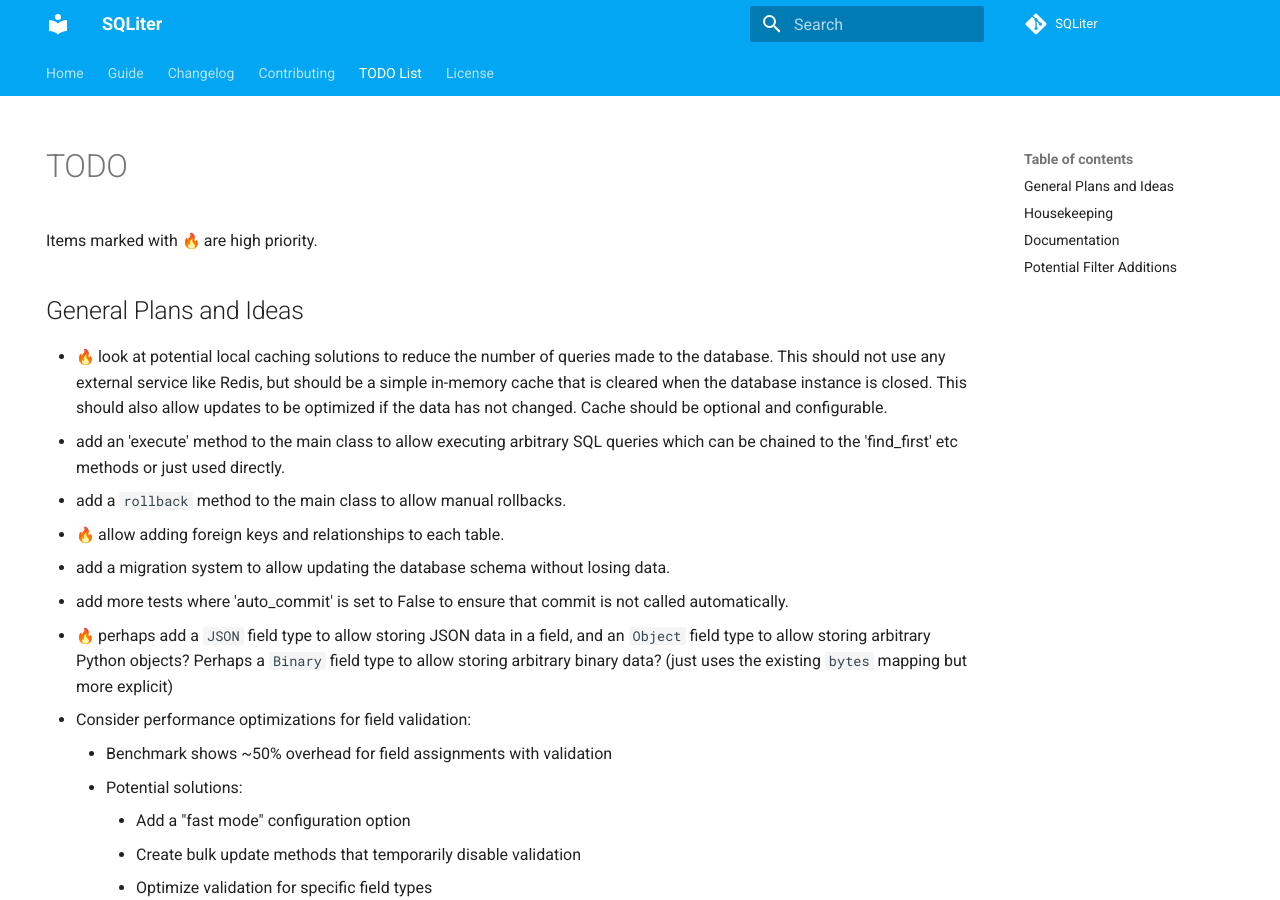
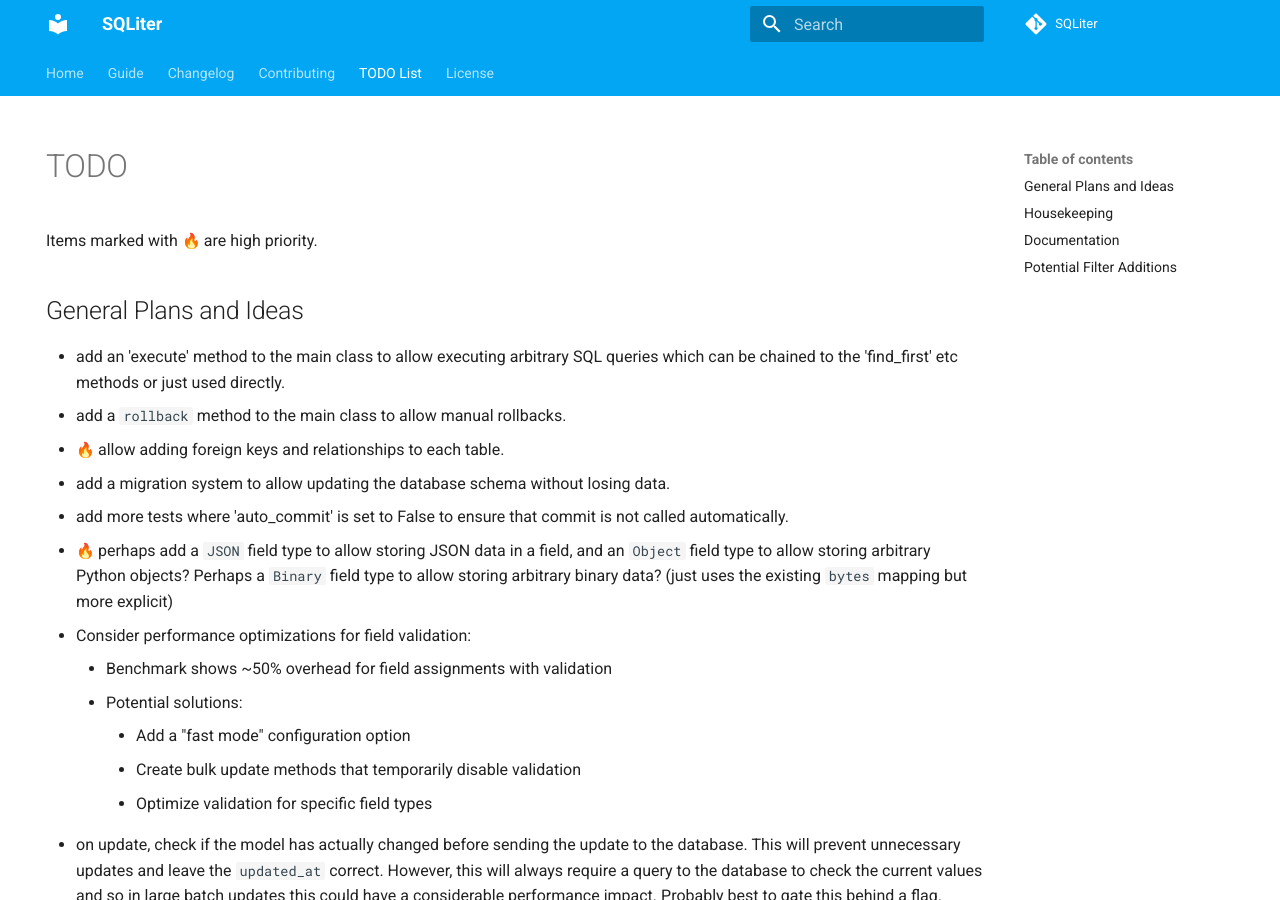
Before and after one commit to seapagan/sqliter-py, an MkDocs documentation site: the page built from docs/todo/index.md, in a window 1280 px wide and 900 px high. Built offline with MkDocs 1.6.1 and Material for MkDocs 9.7.7, drawn with Linux system fonts in a browser that asks for light colours; emoji names are drawn with the system emoji font; plug-ins that fetch from the network failed and are left out; comment, search, counter and statistics services are not loaded.

Commit message:
Remove caching from TODO as feature is now implemented

```diff
--- a/TODO.md
+++ b/TODO.md
@@ -4,11 +4,6 @@ Items marked with :fire: are high priority.
 
 ## General Plans and Ideas
 
-- :fire: look at potential local caching solutions to reduce the number of
-  queries made to the database. This should not use any external service like
-  Redis, but should be a simple in-memory cache that is cleared when the
-  database instance is closed. This should also allow updates to be optimized if
-  the data has not changed. Cache should be optional and configurable.
 - add an 'execute' method to the main class to allow executing arbitrary SQL
   queries which can be chained to the 'find_first' etc methods or just used
   directly.
```
